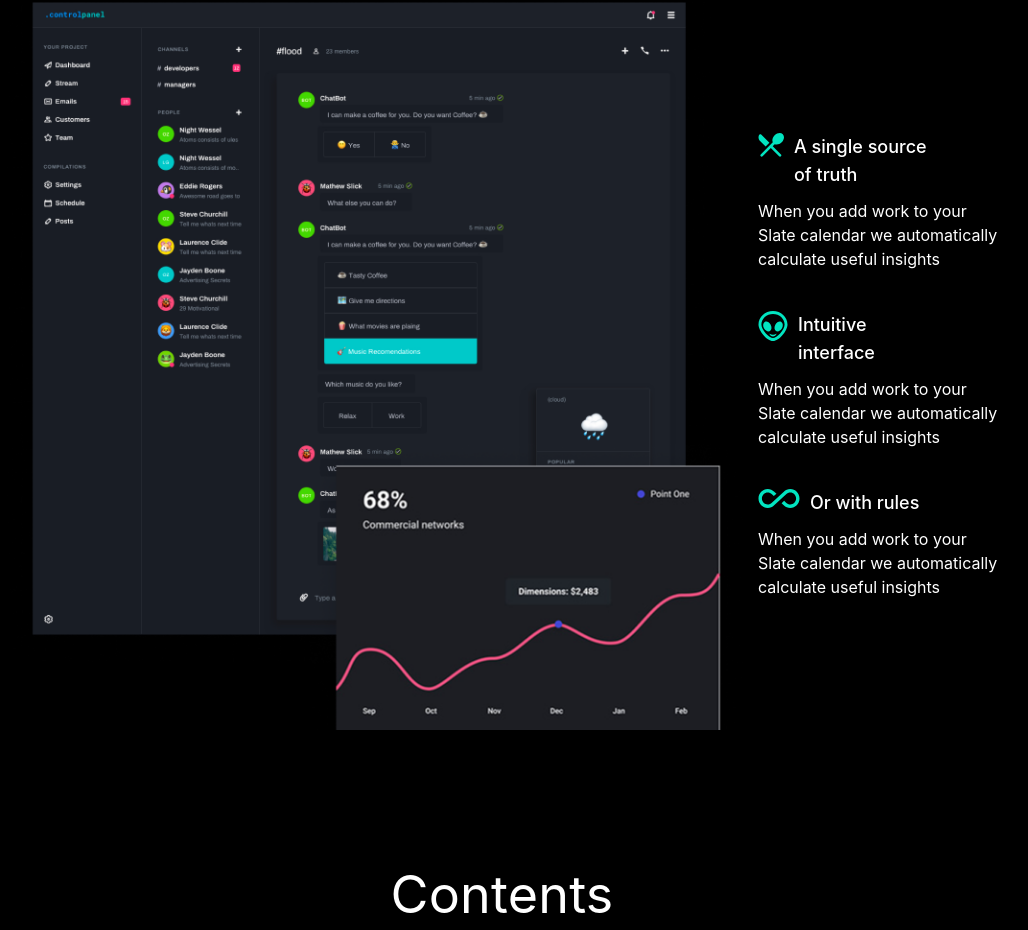
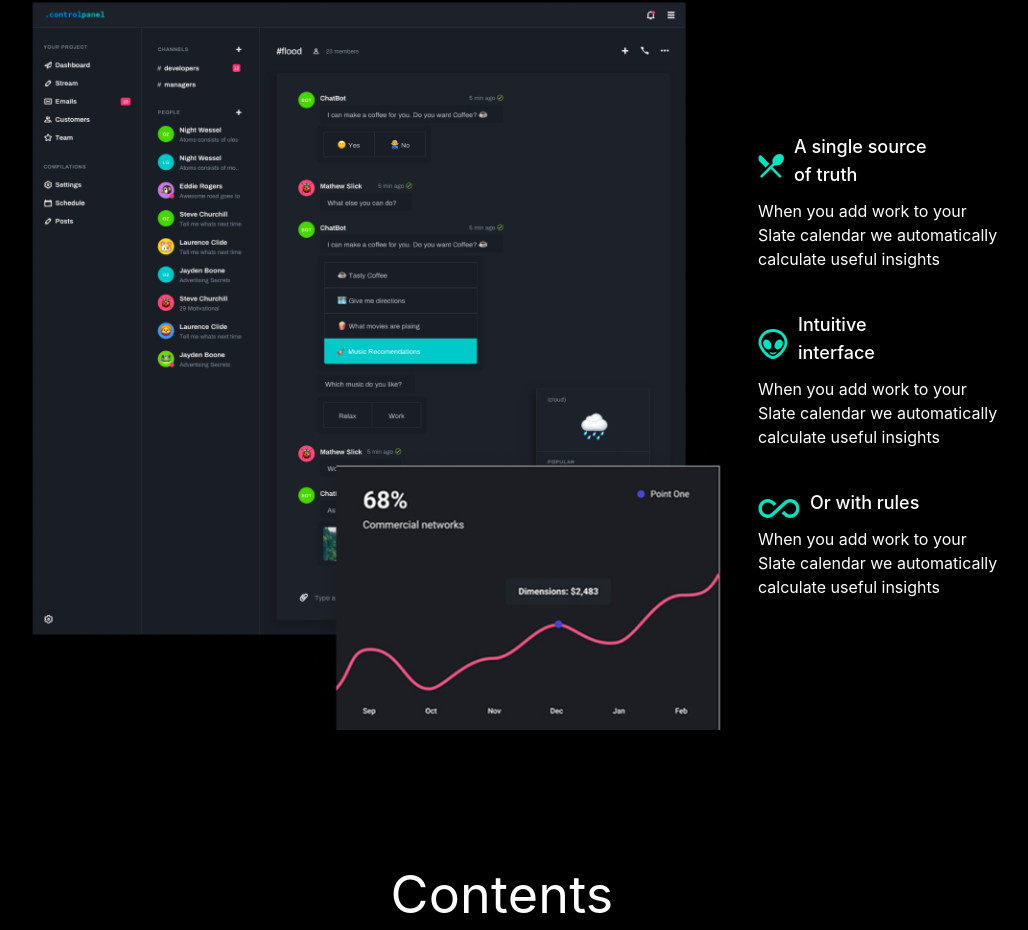
Before and after one commit to Sofiyan-Benz/Figma_Design, a React (Create React App) app: page / in a window 1280 px wide. Shown: the part 1160-2090 px from the top of the page, without its empty margins (138-1166 px from the left). Built offline with nearby package versions, Linux system fonts and the light colour scheme.

Commit message:
fix bug page content

```diff
--- a/src/App.js
+++ b/src/App.js
@@ -15,6 +15,7 @@ import CustomBlackButton from "./Components/CustomBlackButton";
 function App() {
     return (
         <React.Fragment>
+            {/* Nav bar */}
             <Nav />
             <header className="bg-black text-white font-Graphik">
                 <div className="flex justify-center flex-col items-center">
@@ -34,7 +35,7 @@ function App() {
                 </div>
                 {/* Gradient */}
                 <div className="flex justify-center mt-9 relative">
-                    <img src={screens} alt="" />
+                    <img src={screens} alt="Screen Dashboard" />
                     <div
                         style={{ height: "20vw" }}
                         className=" w-full absolute left-0 right-0  bottom-0 bg-hero-pattern"
@@ -60,7 +61,6 @@ function App() {
                 <Opentype />
             </div>
             <div className="bg-black">
-                {" "}
                 <Footer />
             </div>
         </React.Fragment>
--- a/src/Contents.js
+++ b/src/Contents.js
@@ -4,8 +4,6 @@ import MacbookPro from "./images/MacbookPro.png";
 import CustomSmallBlueButton from "./Components/CustomSmallBlueButton.js";
 import StyleParagraph from "./Components/StyleParagraph.js";
 import StyleTitle from "./Components/StyleTitle.js";
-
-import { fontSize } from "tailwindcss/defaultTheme";
 
 export default function Contents() {
     return (
--- a/src/Features.js
+++ b/src/Features.js
@@ -25,7 +25,7 @@ export default function Features() {
 
                 <div className="text-white space-y-6 ">
                     <div className="w-64 p-2 ">
-                        <div className="flex">
+                        <div className="flex items-center">
                             <Vector />
                             <span className="text-lg font-medium mb-2.5 ml-2.5 	">
                                 A single source <br /> of truth
@@ -38,7 +38,7 @@ export default function Features() {
                     </div>
 
                     <div className="w-64 p-2 ">
-                        <div className="flex">
+                        <div className="flex items-center  ">
                             <Alien />
                             <span className="text-lg font-medium mb-2.5 ml-2.5 	">
                                 Intuitive
@@ -52,7 +52,7 @@ export default function Features() {
                     </div>
 
                     <div className="w-64 p-2 ">
-                        <div className="flex">
+                        <div className="flex items-center">
                             <Infinie />
                             <span className="text-lg font-medium mb-2.5 ml-2.5 	">
                                 Or with rules
--- a/src/Opentype.js
+++ b/src/Opentype.js
@@ -1,6 +1,5 @@
 import React from "react";
 import LineChart from "./images/LineChart.png";
-import { fontSize } from "tailwindcss/defaultTheme";
 
 export default function Opentype() {
     const StyleTitle = {
```
